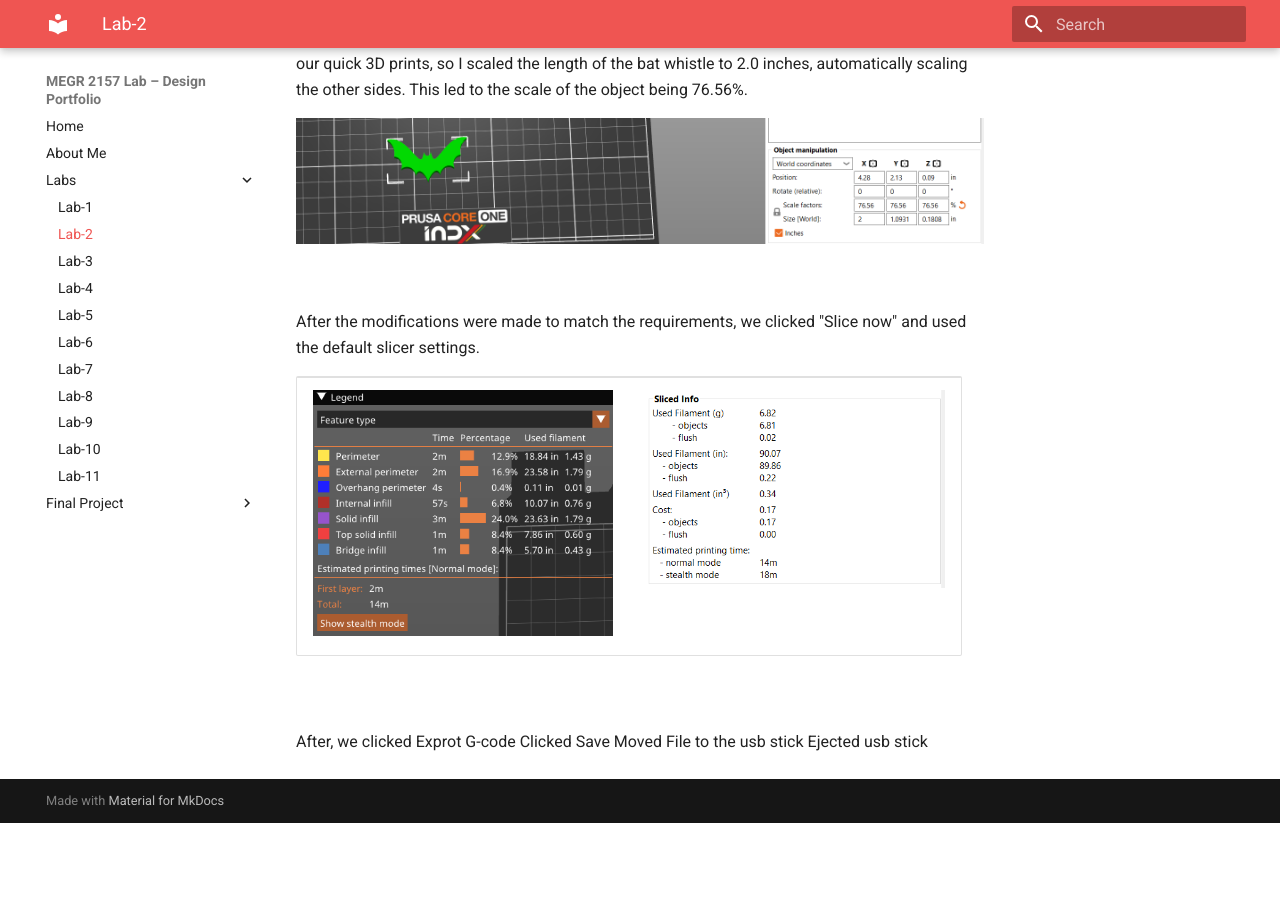
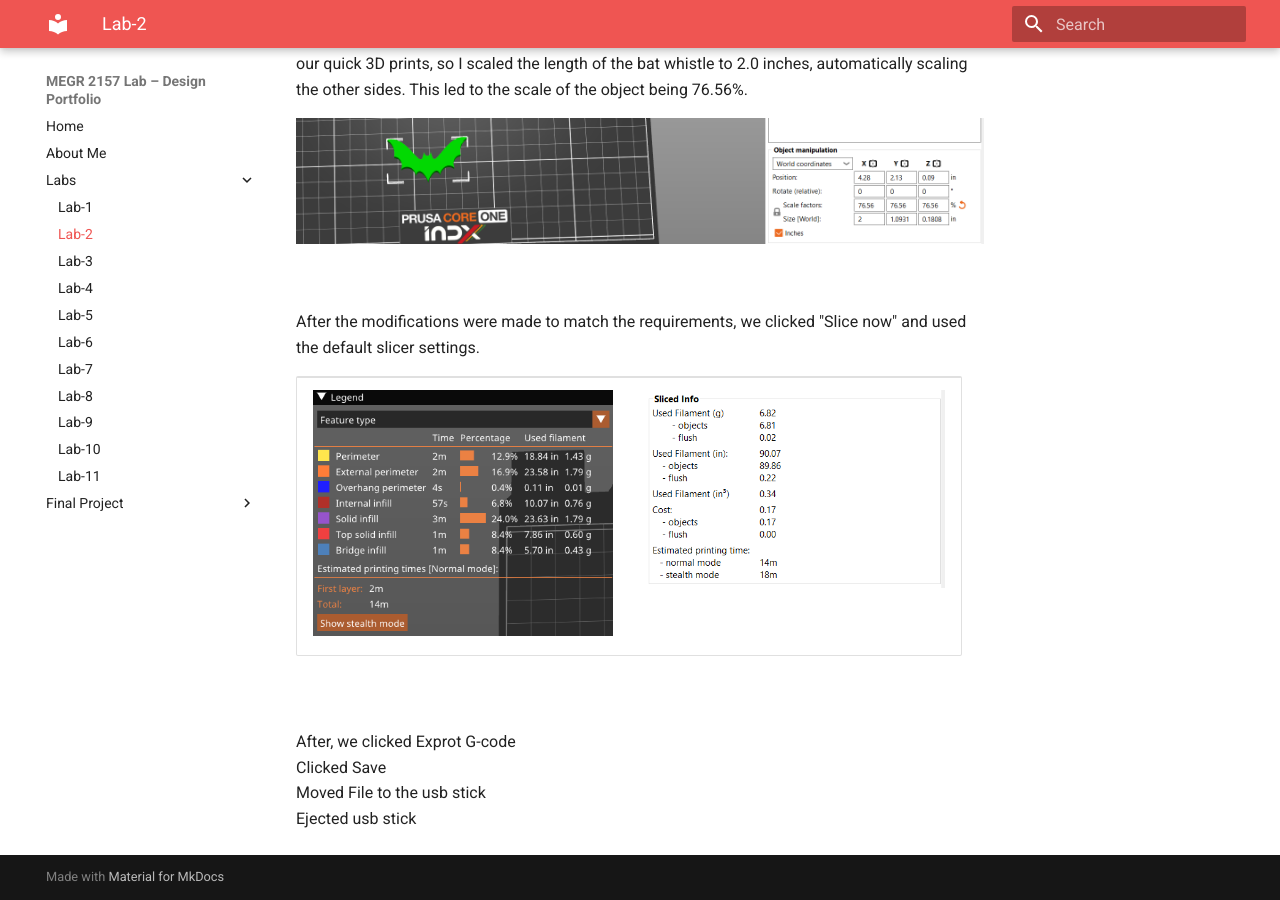
Before and after one commit to AndyChwalik/andy-chwalik-portfolio, an MkDocs documentation site: the page built from docs/Labs/L02/index.md, in a window 1280 px wide and 900 px high, scrolled down 779 px. Built offline with MkDocs 1.6.1 and Material for MkDocs 9.7.7, drawn with Linux system fonts in a browser that asks for light colours; before the commit the page ends 1602 px from its top, so only the background shows below that.

```diff
--- a/docs/Labs/L02/index.md
+++ b/docs/Labs/L02/index.md
@@ -28,9 +28,10 @@ After the modifications were made to match the requirements, we clicked "Slice n
       <img src="Sliced_info2.png" width="300">
     </td>
   </tr>
-</table> <br>
+</table>
+<br>
 
-After, we clicked Exprot G-code
-Clicked Save
-Moved File to the usb stick
-Ejected usb stick
+After, we clicked Exprot G-code <br>
+Clicked Save <br>
+Moved File to the usb stick <br>
+Ejected usb stick <br>
```
